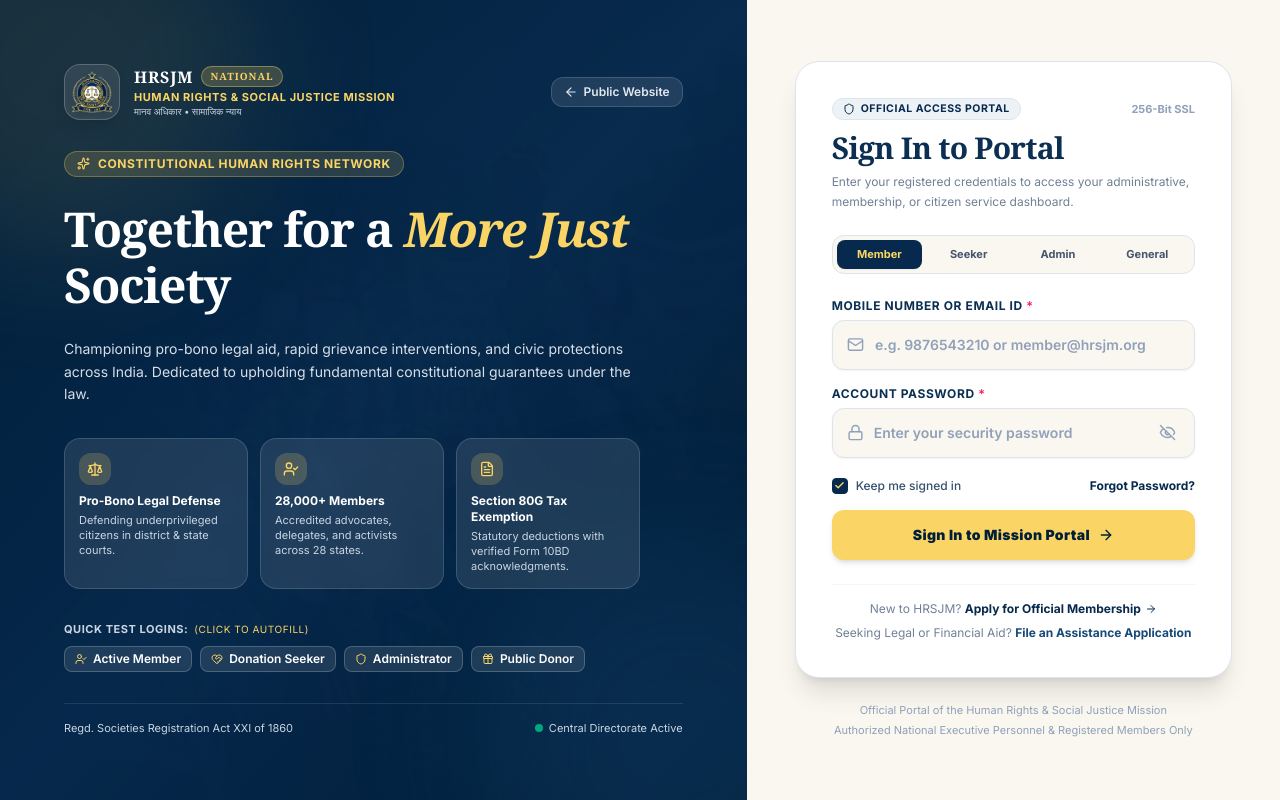
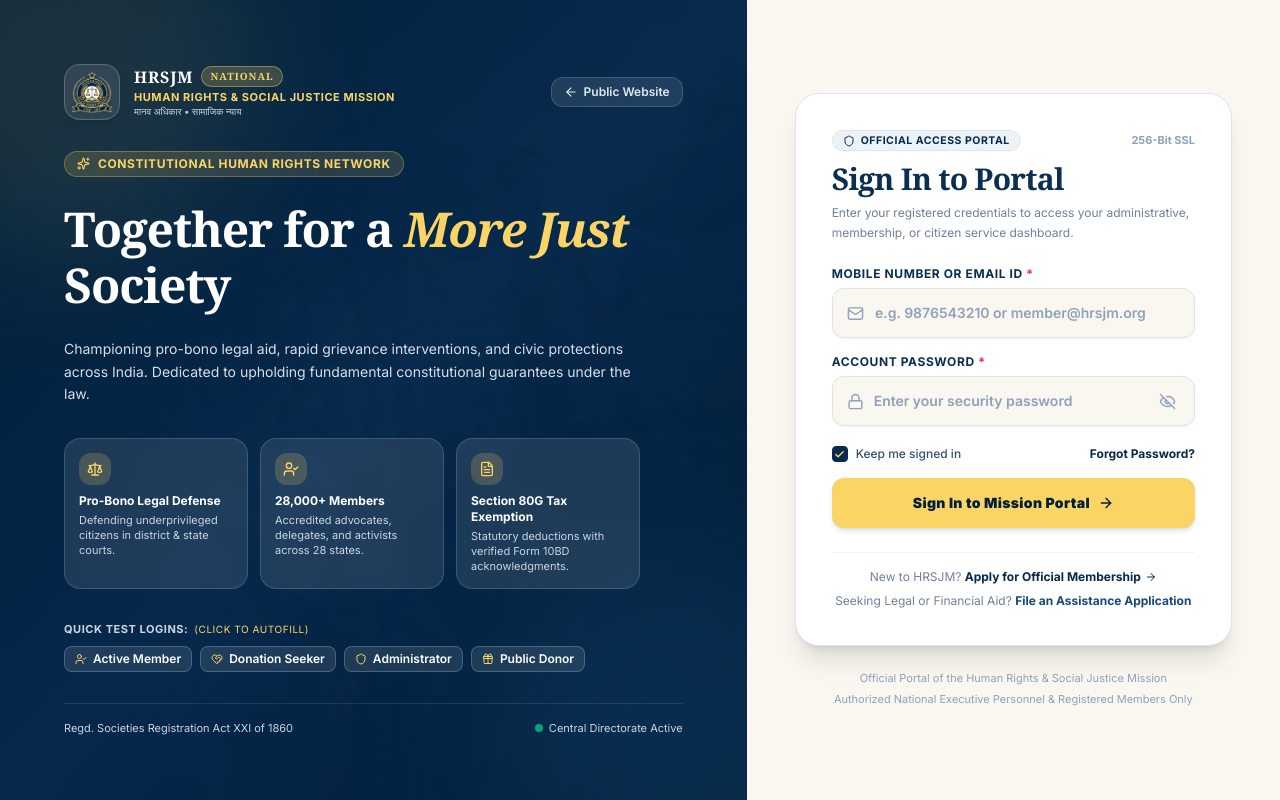
Before and after one commit to developer-gnt/new, a React (Vite) app: page / in a window 1280 px wide. Built offline with nearby package versions, Linux system fonts and the light colour scheme; no server answers; a web font is replaced by a local one.

Commit message:
fix(auth): remove role tabs bar from login card

```diff
--- a/src/pages/LoginPage.tsx
+++ b/src/pages/LoginPage.tsx
@@ -56,16 +56,6 @@ export const LoginPage: React.FC = () => {
   const [forgotSubmitting, setForgotSubmitting] = useState(false);
   const [forgotError, setForgotError] = useState<string | null>(null);
   const [forgotSuccess, setForgotSuccess] = useState(false);
-
-  // Active portal tab derived from role query param
-  const activeTab: 'member' | 'seeker' | 'admin' | 'general' =
-    roleParam === 'seeker'
-      ? 'seeker'
-      : roleParam === 'admin'
-      ? 'admin'
-      : roleParam === 'general'
-      ? 'general'
-      : 'member';
 
   // If already authenticated with a valid token, route directly according to actual role
   useEffect(() => {
@@ -145,9 +135,9 @@ export const LoginPage: React.FC = () => {
         return;
       }
 
-      // Check if user specified a role tab and has credentials for it
+      // Check if user specified a role parameter and has credentials for it
       if (
-        (activeTab === 'seeker' || roleParam === 'seeker') &&
+        roleParam === 'seeker' &&
         (session.user.account_type === 'seeker' ||
           session.user.roles?.some((r: any) => (r.name || r) === 'DONATION_SEEKER'))
       ) {
@@ -155,7 +145,7 @@ export const LoginPage: React.FC = () => {
         return;
       }
       if (
-        (activeTab === 'member' || roleParam === 'member') &&
+        roleParam === 'member' &&
         (session.user.account_type === 'member' ||
           session.user.roles?.some((r: any) => (r.name || r) === 'MEMBER'))
       ) {
@@ -171,17 +161,14 @@ export const LoginPage: React.FC = () => {
       if (password.length >= 6) {
         const idLower = identifier.toLowerCase();
         const isSeeker =
-          activeTab === 'seeker' ||
           roleParam === 'seeker' ||
           idLower.includes('seeker') ||
           idLower === '9888880004';
         const isMember =
-          activeTab === 'member' ||
           roleParam === 'member' ||
           idLower.includes('member') ||
           idLower === '9888880002';
         const isAdmin =
-          activeTab === 'admin' ||
           roleParam === 'admin' ||
           idLower.includes('admin') ||
           idLower === '9888880001';
@@ -485,54 +472,6 @@ export const LoginPage: React.FC = () => {
             </p>
           </div>
 
-          {/* Portal Selector Tabs */}
-          <div className="grid grid-cols-4 gap-1 p-1 bg-[#FAF7F0] rounded-xl border border-[#DCE4EC] text-[11px] font-bold">
-            <button
-              type="button"
-              onClick={() => setSearchParams({ role: 'member' })}
-              className={`py-1.5 px-1 rounded-lg transition-all text-center cursor-pointer ${
-                activeTab === 'member'
-                  ? 'bg-[#06294D] text-[#FAD465] shadow-xs'
-                  : 'text-slate-600 hover:text-[#06294D]'
-              }`}
-            >
-              Member
-            </button>
-            <button
-              type="button"
-              onClick={() => setSearchParams({ role: 'seeker' })}
-              className={`py-1.5 px-1 rounded-lg transition-all text-center cursor-pointer ${
-                activeTab === 'seeker'
-                  ? 'bg-[#06294D] text-[#FAD465] shadow-xs'
-                  : 'text-slate-600 hover:text-[#06294D]'
-              }`}
-            >
-              Seeker
-            </button>
-            <button
-              type="button"
-              onClick={() => setSearchParams({ role: 'admin' })}
-              className={`py-1.5 px-1 rounded-lg transition-all text-center cursor-pointer ${
-                activeTab === 'admin'
-                  ? 'bg-[#06294D] text-[#FAD465] shadow-xs'
-                  : 'text-slate-600 hover:text-[#06294D]'
-              }`}
-            >
-              Admin
-            </button>
-            <button
-              type="button"
-              onClick={() => setSearchParams({ role: 'general' })}
-              className={`py-1.5 px-1 rounded-lg transition-all text-center cursor-pointer ${
-                activeTab === 'general'
-                  ? 'bg-[#06294D] text-[#FAD465] shadow-xs'
-                  : 'text-slate-600 hover:text-[#06294D]'
-              }`}
-            >
-              General
-            </button>
-          </div>
-
           {/* Logout Success Banner */}
           {searchParams.get('logout') === 'success' && !formError && (
             <div className="p-3 bg-emerald-50 border border-emerald-200 rounded-xl flex items-start gap-2.5 text-xs text-emerald-800">
```
